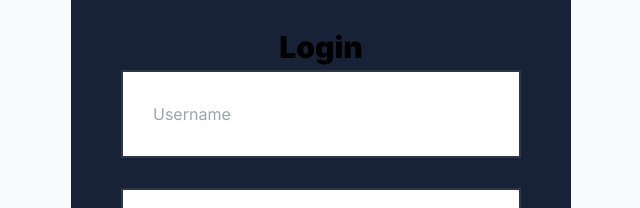
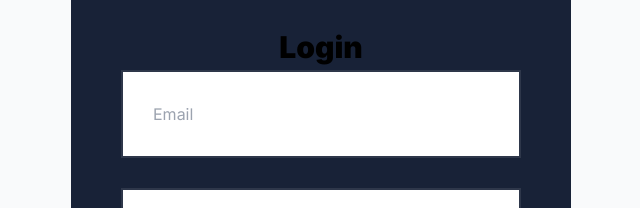
Before and after one commit to saintzack92/newbornprops, a Next.js app: page /application/auth/login in a window 1280 px wide. Shown: the part 191-399 px from the top of the page, without its empty margins (319-959 px from the left). Built offline with nearby package versions, Linux system fonts and the light colour scheme; what tailwindcss-debug-screens would draw is missing.

Commit message:
fix9ing login using email

```diff
--- a/src/app/application/auth/login/page.jsx
+++ b/src/app/application/auth/login/page.jsx
@@ -6,7 +6,7 @@
 const style = `p-[30px] border-2 border-solid border-[#2e374a] w-[100%]`;
 
 const LoginPage = () => {
-  const [username, setUsername] = useState("");
+  const [email, setEmail] = useState("");
   const [password, setPassword] = useState("");
 
   const router = useRouter();
@@ -15,7 +15,7 @@
     e.preventDefault();
     try {
       await axios.post(`http://localhost:3000/auth/login`, {
-        username,
+        email,
         password,
       }, {
         headers: { "Content-Type": "application/json" },
@@ -42,9 +42,9 @@
         </h1>
         <input
           type="text"
-          placeholder="Username"
-          value={username}
-          onChange={(e) => setUsername(e.target.value)}
+          placeholder="Email"
+          value={email}
+          onChange={(e) => setEmail(e.target.value)}
           className={style}
         />
         <input
```
